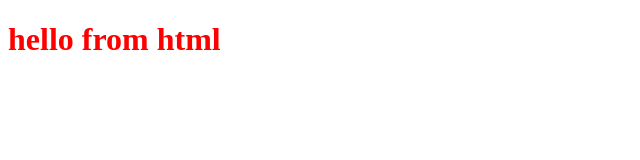
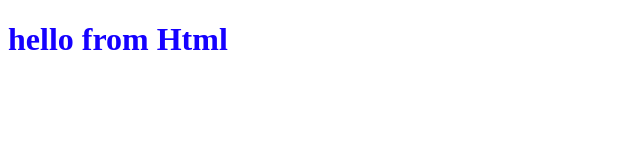
Before and after one commit to Kothurusreeja/autosuggest, a website: page frontend/index.html in a window 1280 px wide. Shown: the whole page, without its empty margins (0-640 px from the left). Drawn offline with Linux system fonts and the light colour scheme.

Commit message:
Initial commit

```diff
--- a/frontend/index.css
+++ b/frontend/index.css
@@ -1,3 +1,3 @@
 h1{
-    color:red;
+    color:rgb(21, 0, 255);
 }
--- a/frontend/index.html
+++ b/frontend/index.html
@@ -7,7 +7,7 @@
     <link rel="stylesheet" href="index.css">
 </head>
 <body>
- <h1>hello from html</h1>
+ <h1>hello from Html</h1>
  <script src="index.js">
 
  </script>
--- a/frontend/index.js
+++ b/frontend/index.js
@@ -1,2 +1,2 @@
 console.log("hello from js");
-alert("hello from js");
+alert("hello from Js");
```
